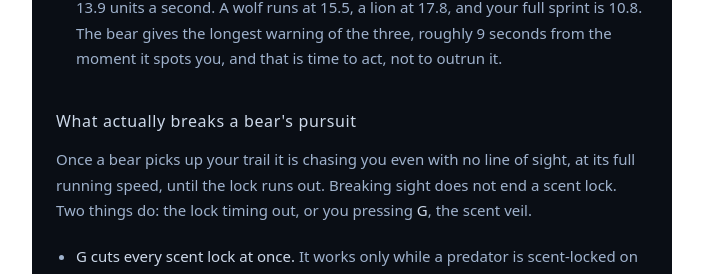
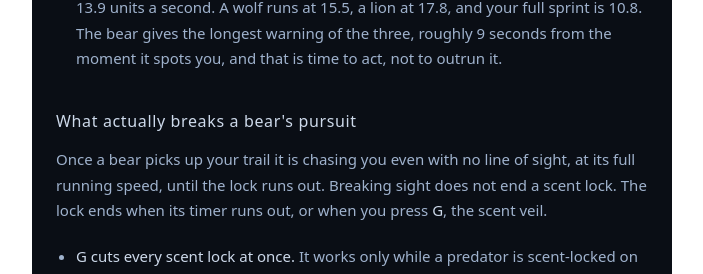
Before and after one commit to DadonStyle/LULLWOOD, a Next.js app: page /guides/bears in a window 1280 px wide. Shown: the part 831-1105 px from the top of the page, without its empty margins (288-991 px from the left). Built offline with nearby package versions, Linux system fonts and the light colour scheme.

Commit message:
LUL-6162: open the scent-lock-ending sentence (no closed list; Q question is Growth Lead's)

```diff
--- a/app/guides/bears/page.tsx
+++ b/app/guides/bears/page.tsx
@@ -147,9 +147,9 @@ export default function BearsGuidePage() {
             <p>
               Once a bear picks up your trail it is chasing you even with no
               line of sight, at its full running speed, until the lock runs
-              out. Breaking sight does not end a scent lock. Two things do:
-              the lock timing out, or you pressing <strong>G</strong>, the
-              scent veil.
+              out. Breaking sight does not end a scent lock. The lock ends when its
+              timer runs out, or when you press <strong>G</strong>, the scent
+              veil.
             </p>
             <ul>
               <li>
```
